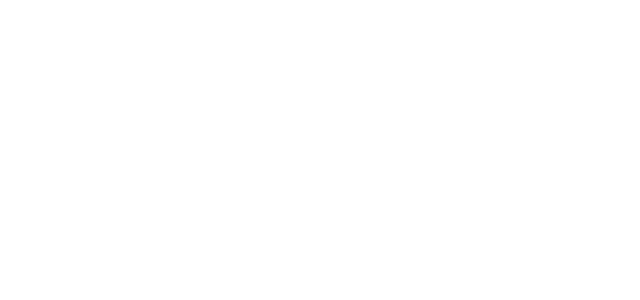
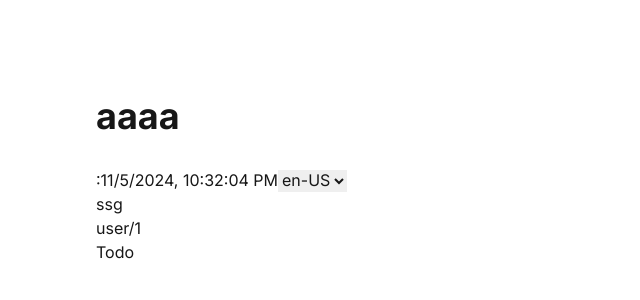
Before and after one commit to hashimoto-kento/c2c-nextjs, a Next.js app: page / in a window 1280 px wide. Shown: the top 300 px of the page, without its empty margins (0-640 px from the left). Built offline with nearby package versions, Linux system fonts and the light colour scheme.

Commit message:
Todo list commit

```diff
--- a/package.json
+++ b/package.json
@@ -15,6 +15,7 @@
     "next": "15.0.2",
     "next-auth": "^4.24.10",
     "react": "19.0.0-rc-02c0e824-20241028",
+    "react-beautiful-dnd": "^13.1.1",
     "react-dom": "19.0.0-rc-02c0e824-20241028",
     "styled-components": "^6.1.13"
   },
--- a/src/app/layout.tsx
+++ b/src/app/layout.tsx
@@ -1,8 +1,11 @@
+
+import { AppProps } from "next/app";
 import type { Metadata } from "next";
 import { Inter } from "next/font/google";
+import { Providers } from "../app/providers";
 import "../app/styles/globals.css";
 
-const inter = Inter({ subsets: ["latin"] })
+const inter = Inter({ subsets: ["latin"] });
 
 export const metadata: Metadata = {
   title: "Personal Dashboard App",
@@ -16,8 +19,8 @@
 }) {
   return (
     <html lang="ja">
-      <body
-        className={inter.className}>{children}
+      <body className={inter.className}>
+        <Providers>{children}</Providers>
       </body>
     </html>
   );
--- a/src/app/page.tsx
+++ b/src/app/page.tsx
@@ -5,16 +5,19 @@
 
 export default function Home() {
   return (
-    <div className="grid grid-rows-[20px_1fr_20px] items-center justify-items-center min-h-screen p-8 pb-20 gap-16 sm:p-20 font-[family-name:var(--font-geist-sans)]">
+    <div>
       <main className="flext min-h-screen flex-col items-center justify-center p-24">
         <h1 className="text-4xl font-bold mb-8">aaaa</h1>
-        {/* <Clock /> */}
+        <Clock />
         <Link href="/ssg">
           <p>ssg</p>
         </Link>
         <Link href="/user/1">
           <p>user/1</p>
         </Link>
+        <Link href="/dashboard/todo">
+          <p>Todo</p>
+        </Link>
       </main>
     </div>
   );
--- /dev/null
+++ b/src/app/providers.tsx
@@ -0,0 +1,7 @@
+'use client'
+
+import { SessionProvider } from 'next-auth/react'
+
+export function Providers({ children }: { children: React.ReactNode }) {
+  return <SessionProvider>{children}</SessionProvider>
+}
```
Also changed, not shown: 1 other file (tests, documents, lock files or other folders).
